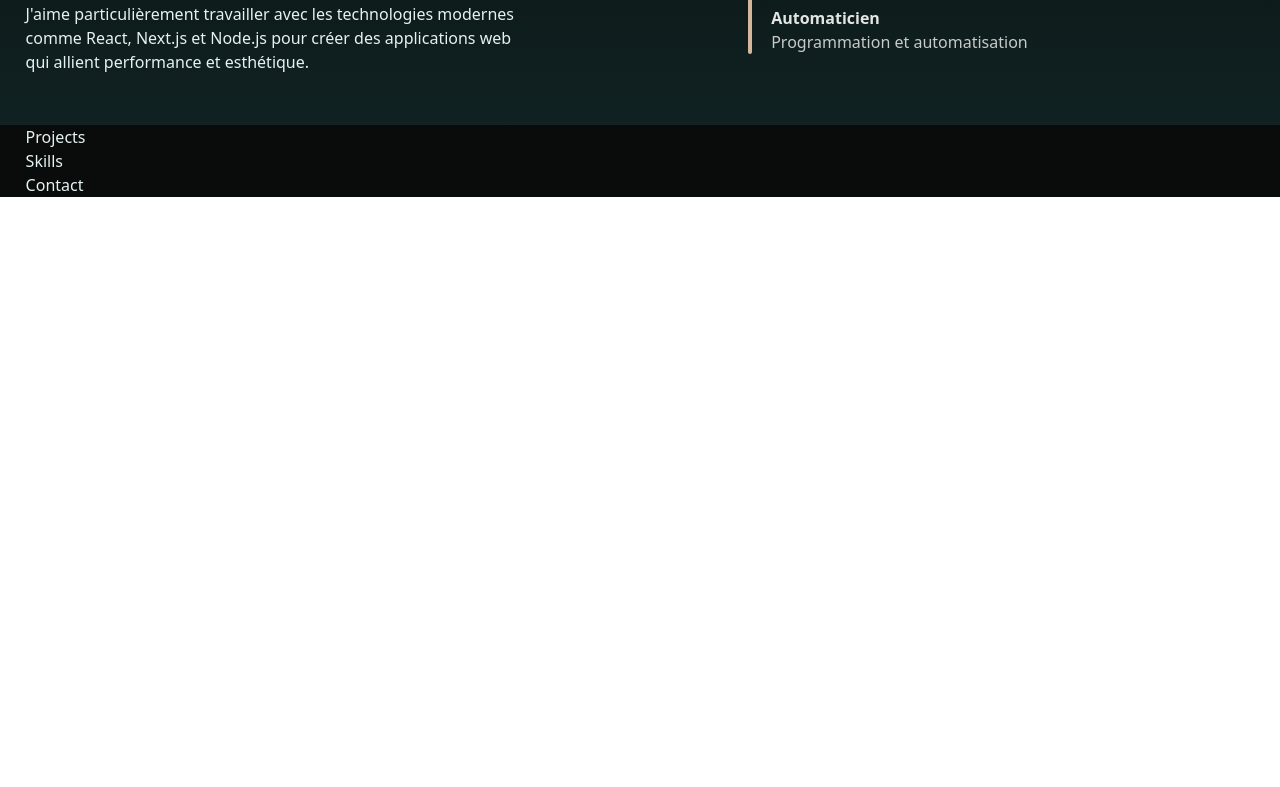
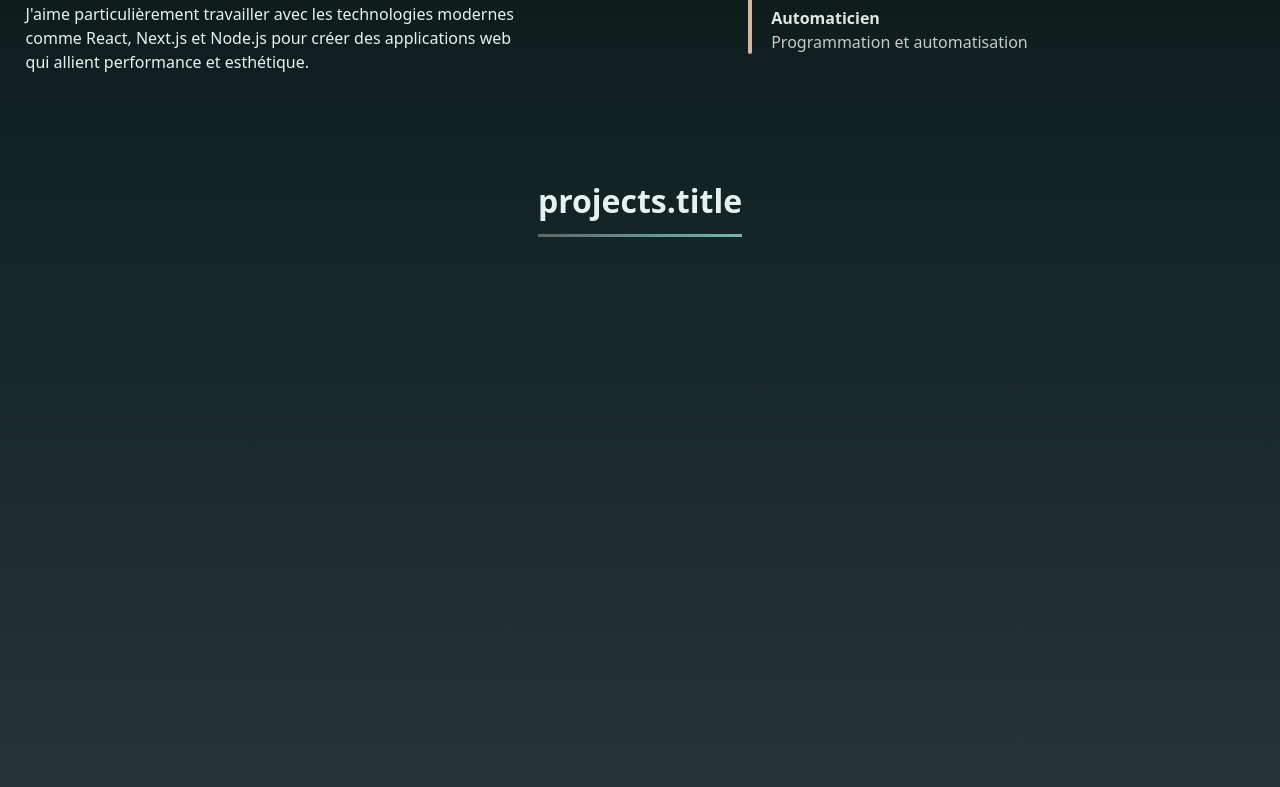
Before and after one commit to GaetanRedoutez/portfolio-v2, a Next.js app: page /en in a window 1280 px wide. Shown: the part 1313-2100 px from the top of the page. Before the commit the page ends 1510 px from the top, so only its background shows below. Built offline with nearby package versions, Linux system fonts and the light colour scheme.

Commit message:
setup project section

```diff
--- a/src/app/[locale]/components/Projects.tsx
+++ b/src/app/[locale]/components/Projects.tsx
@@ -1,6 +1,23 @@
 import { SectionWrapper } from "@/app/components/ui/SectionWrapper";
+import { useTranslations } from "next-intl";
 import React from "react";
 
 export const Projects = () => {
-  return <SectionWrapper id="projects">Projects</SectionWrapper>;
+  const t = useTranslations("projects");
+
+  return (
+    <SectionWrapper
+      id="projects"
+      className="bg-gradient-to-b from-accent-10/95 to-accent-10/85"
+      innerClassName="flex flex-col w-full h-screen py-2 lg:py-8"
+    >
+      <h2
+        className="relative animate-fade-in-up-delay-3 text-center inline-block pb-2 text-xl md:text-2xl font-bold
+        after:content-[''] after:absolute after:left-0 after:bottom-0 after:w-full after:h-[3px]
+        after:bg-gradient-to-r after:from-mint-10 after:to-mint-7"
+      >
+        {t("title")}
+      </h2>
+    </SectionWrapper>
+  );
 };
--- a/translations/fr.json
+++ b/translations/fr.json
@@ -11,5 +11,8 @@
   },
   "about": {
     "title": "A propos"
+  },
+  "project": {
+    "title": "Mes projets"
   }
 }
```
